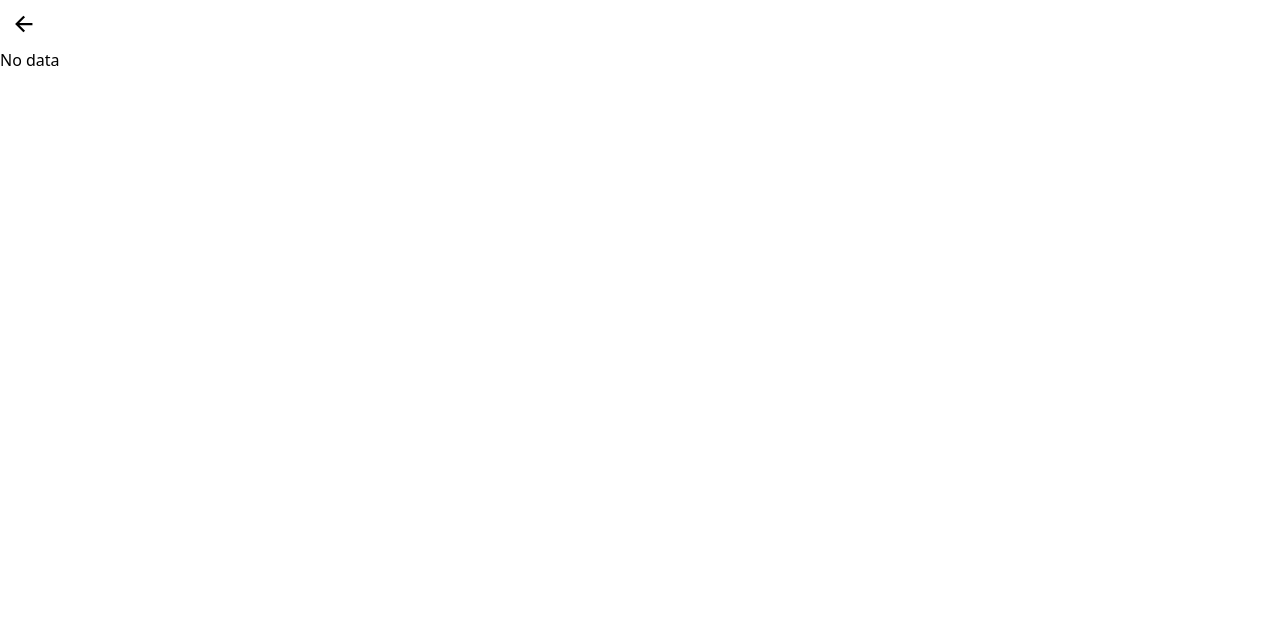
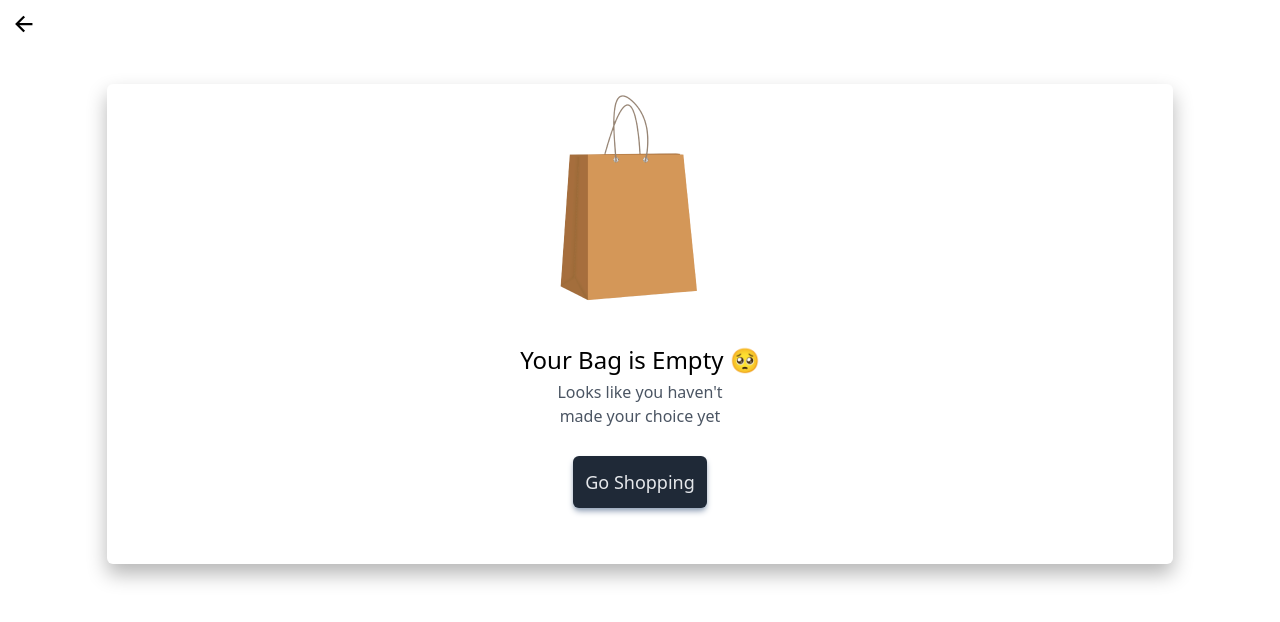
Before and after one commit to ewa1do/SellMeAnything, a React (Vite) app: page /cart in a window 1280 px wide. Shown: the top 622 px of the page. Built offline with nearby package versions, Linux system fonts and the light colour scheme.

Commit message:
creating a view to handle an empty bag

```diff
--- a/src/pages/Cart/CartScreen.jsx
+++ b/src/pages/Cart/CartScreen.jsx
@@ -3,8 +3,9 @@ import { v4 as uuid } from 'uuid';
 import { Link } from 'react-router-dom';
 import { IoCardOutline } from 'react-icons/io5';
 
+import { CartItem } from './CartItem';
+import { CartScreenEmpty } from './CartScreenEmpty';
 import { LeftArrow } from '../../components/navigation/LeftArrow';
-import { CartItem } from './CartItem';
 
 import { calculateSubtotalShippingAndTotal } from '../../utilities/calculateTotal';
 
@@ -77,7 +78,7 @@ export const CartScreen = () => {
           </div>
         </div>
       ) : (
-        <div>No data</div>
+        <CartScreenEmpty />
       )}
     </div>
   );
--- /dev/null
+++ b/src/pages/Cart/CartScreenEmpty.jsx
@@ -0,0 +1,28 @@
+import Image from '../../assets/no_items_screen.png';
+import { Link } from 'react-router-dom';
+
+export const CartScreenEmpty = () => {
+  return (
+    <div className='flex justify-center align-middle mt-12 min-h-[30rem]'>
+      <div className='flex flex-col items-center w-5/6 shadow-leever-shadow rounded-md '>
+        <img
+          src={Image}
+          className='w-64 mx-auto'
+        />
+        <hgroup className='text-center py-3'>
+          <h2 className='text-2xl py-1'>Your Bag is Empty 🥺</h2>
+          <h3 className='text-gray-600 w-52 mx-auto'>
+            Looks like you haven't made your choice yet
+          </h3>
+        </hgroup>
+
+        <Link
+          className='bg-gray-800 text-lg text-gray-200 p-3 mt-4 rounded-md shadow-md shadow-slate-400'
+          to='/new'
+        >
+          Go Shopping
+        </Link>
+      </div>
+    </div>
+  );
+};
```
